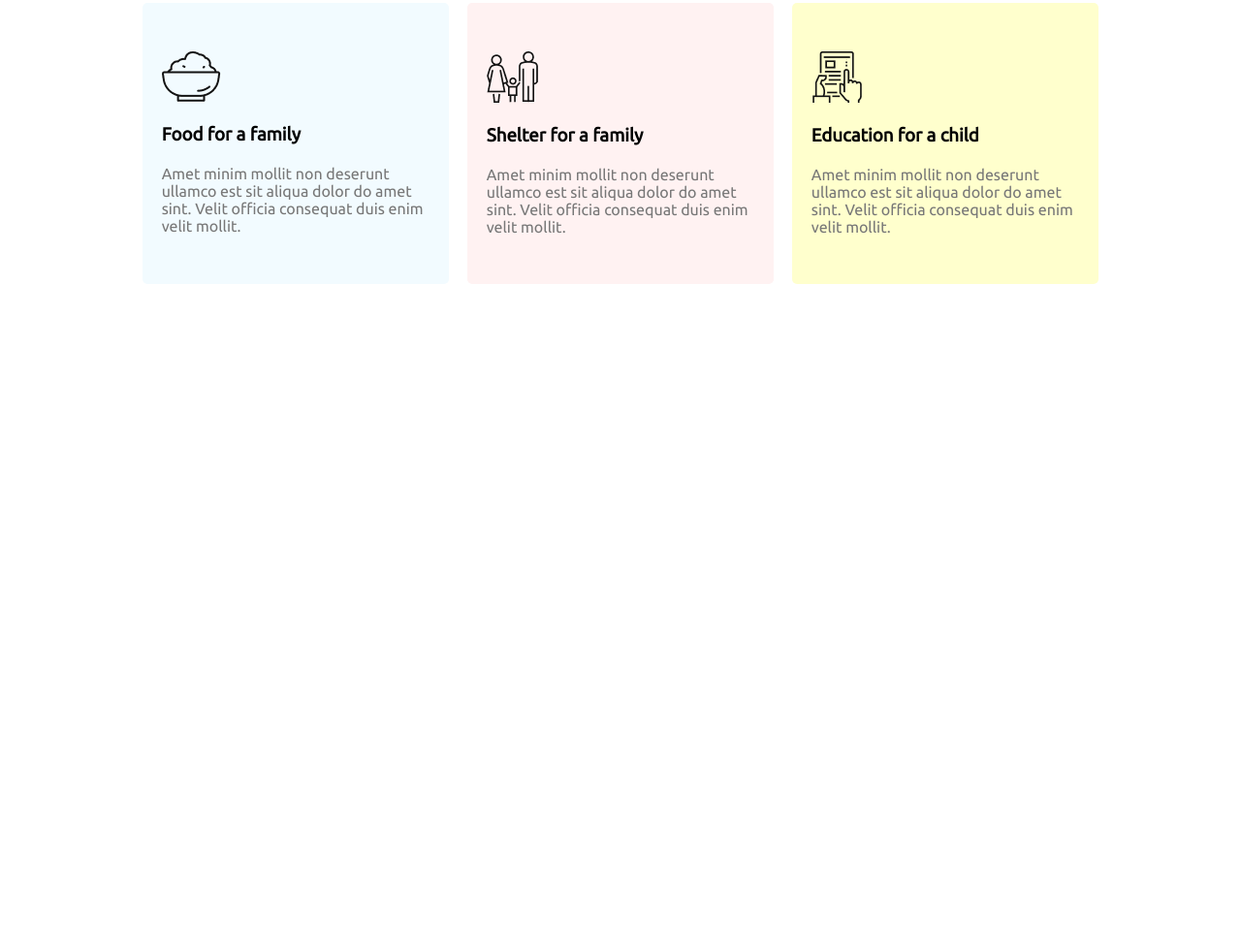
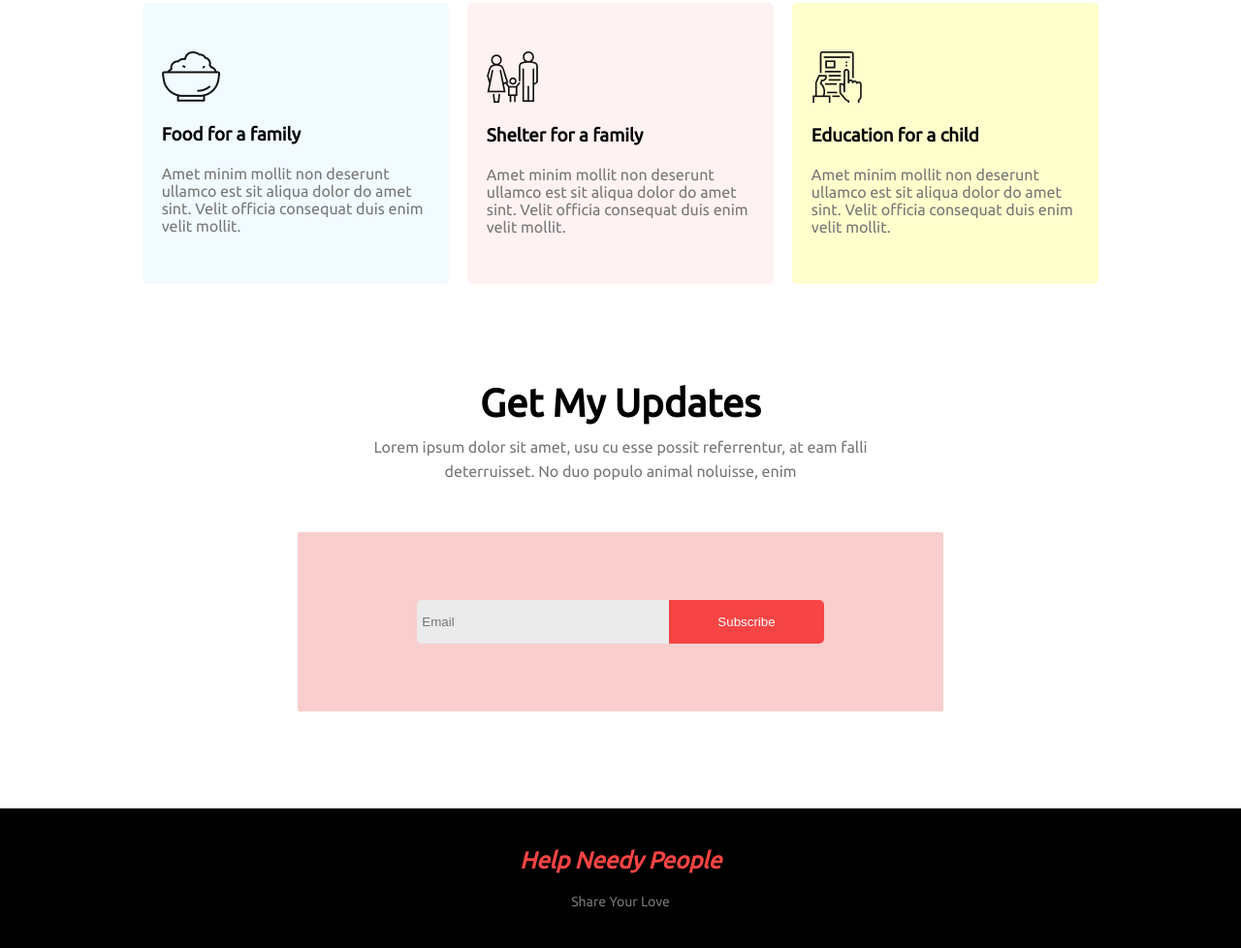
Before and after one commit to mairoky/donate-today, a plain HTML site: page index.html in a window 1280 px wide. Shown: the part 1270-2248 px from the top of the page at 97% size. Before the commit the page ends 1663 px from the top, so only its background shows below. Drawn offline with Linux system fonts and the light colour scheme.

Commit message:
newsletter & footer added

```diff
--- a/css/style.css
+++ b/css/style.css
@@ -111,13 +111,15 @@ section {
 }
 
 .custom-amount input {
-    margin: 0 5%;
-    width: 90%;
+    margin: 0 4%;
+    width: 92%;
     height: 30px;
     text-align: center;
-    color: #fbf6f6;
+    color: #272727;
     font-size: 16px;
-    border-style: none;
+    font-weight: 500;
+    border: none;
+    outline: none;
     border-bottom: 1px solid grey;
 }
 
@@ -128,6 +130,7 @@ section {
 }
 
 /* Donate Item Section End */
+/* Donate Plan Section Start */
 .plan-item {
     display: flex;
     justify-content: space-evenly;
@@ -154,3 +157,67 @@ section {
 .single-item h3 {
     margin: 20px 0;
 }
+
+/* Donate Plan Section End */
+/* Newsletter Section Start */
+.subscribe {
+    width: 65%;
+    margin: 0 auto;
+    display: flex;
+    justify-content: center;
+    align-items: center;
+    background-color: #f9cece;
+    padding: 70px 0;
+    border-radius: 2px;
+}
+
+.subscribe-form {
+    height: 45px;
+    display: flex;
+}
+
+.email-input,
+.submit-button {
+    border: none;
+    outline: none;
+}
+
+.email-input {
+    width: 250px;
+    background: #ecebeb;
+    border-bottom-left-radius: 5px;
+    border-top-left-radius: 5px;
+    padding: 0 5px;
+}
+
+.submit-button {
+    padding: 0 50px;
+    background-color: #f74444;
+    color: white;
+    cursor: pointer;
+    border-bottom-right-radius: 5px;
+    border-top-right-radius: 5px;
+}
+
+/* Newsletter Section End */
+
+/* Footer Start */
+footer {
+    padding: 40px 0;
+    width: 100%;
+    background: black;
+    text-align: center;
+    color: white;
+}
+
+footer h2 {
+    margin-bottom: 20px;
+    color: #f74444;
+    font-style: italic;
+}
+
+footer p {
+    font-size: 14px;
+}
+
+/* Footer End */
--- a/index.html
+++ b/index.html
@@ -100,6 +100,30 @@
 
     </section>
     <!-- Donate Plan Section End -->
+    <!-- Newsletter Section Start -->
+    <section class="newsletter">
+        <div class="container">
+            <div class="section-heading">
+                <h1>Get My Updates</h1>
+                <p>Lorem ipsum dolor sit amet, usu cu esse possit referrentur, at eam falli deterruisset. No duo populo
+                    animal noluisse, enim</p>
+            </div>
+            <div class="subscribe">
+                <form class="subscribe-form" action="">
+                    <input class="email-input" type="email" name="email" id="email" placeholder="Email">
+                    <input class="submit-button" type="submit" value="Subscribe">
+                </form>
+
+            </div>
+        </div>
+    </section>
+    <!-- Newsletter Section End -->
+    <!-- Footer Start-->
+    <footer>
+        <h2>Help Needy People</h2>
+        <p>Share Your Love</p>
+    </footer>
+    <!-- Footer End -->
 
 
 
```
